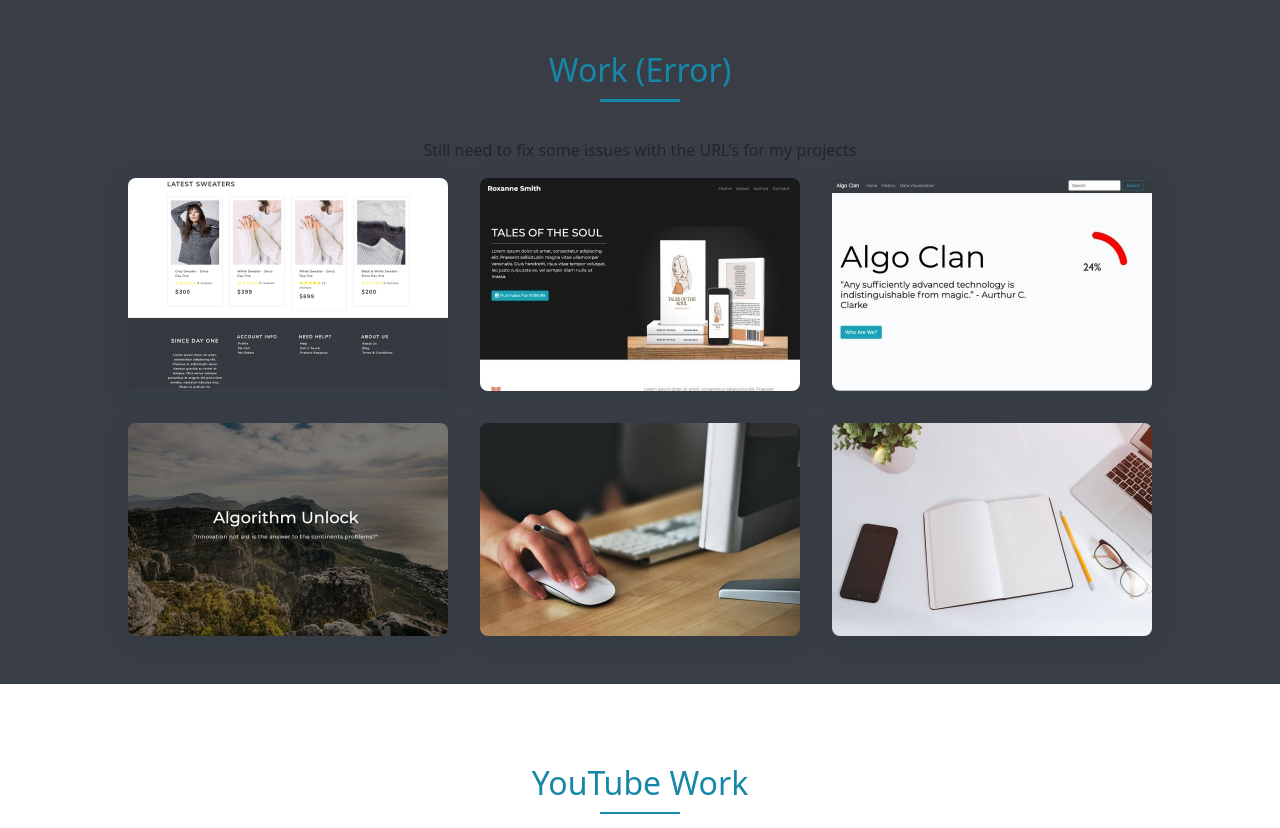
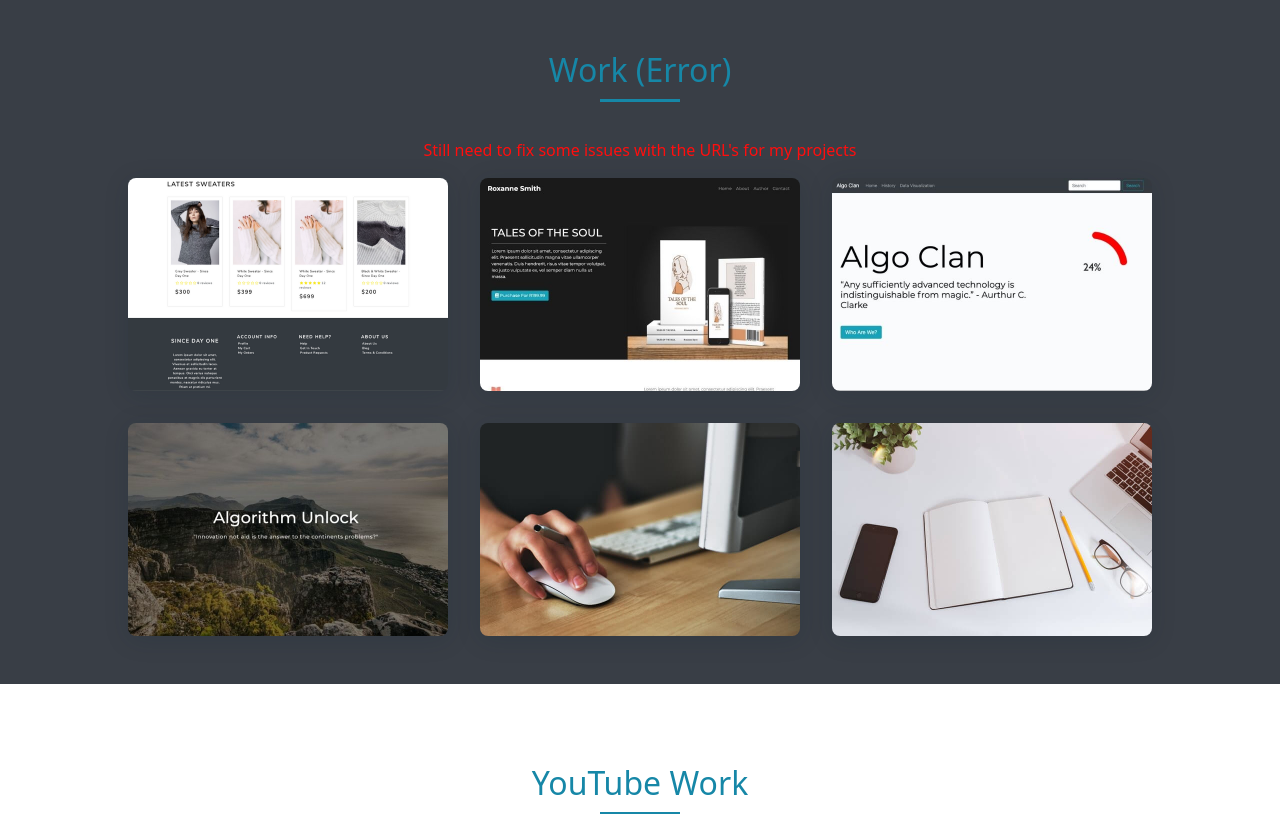
Before and after one commit to CrytonAndrew/CrytonAndrew.github.io, a plain HTML site: page portfolio.html in a window 1280 px wide. Shown: the part 2500-3328 px from the top of the page. Drawn offline with nearby package versions, Linux system fonts and the light colour scheme.

Commit message:
Change error message color

```diff
--- a/portfolio.html
+++ b/portfolio.html
@@ -313,7 +313,7 @@
         <!--===== WORK =====-->
         <section class="work section" id="work" style="background-color: #393e46;">
             <h2 class="section-title">Work (Error)</h2>
-            <p style="text-align: center;">Still need to fix some issues with the URL's for my projects</p>
+            <p style="text-align: center; color: rgb(255, 14, 14);">Still need to fix some issues with the URL's for my projects</p>
             <div class="work__container bd-grid">
                 <div class="work__img host">
                     <a>
```
